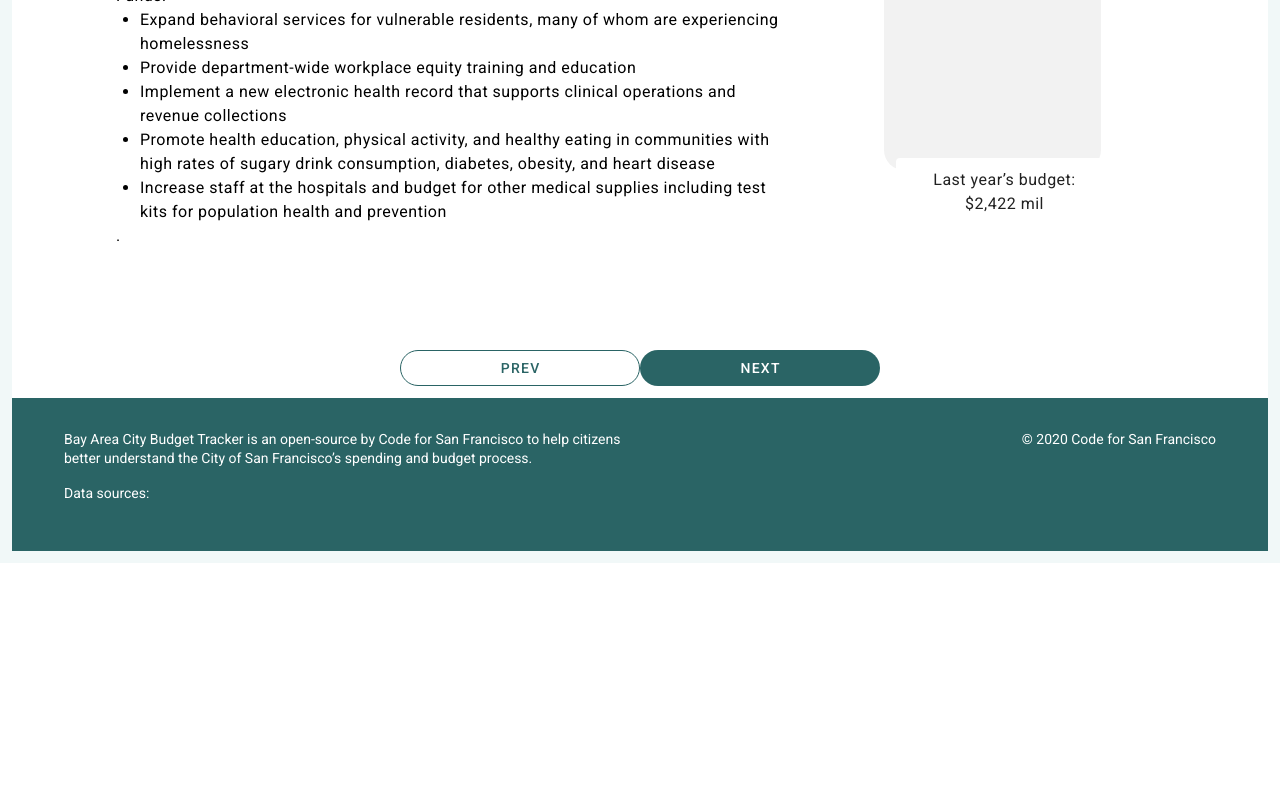
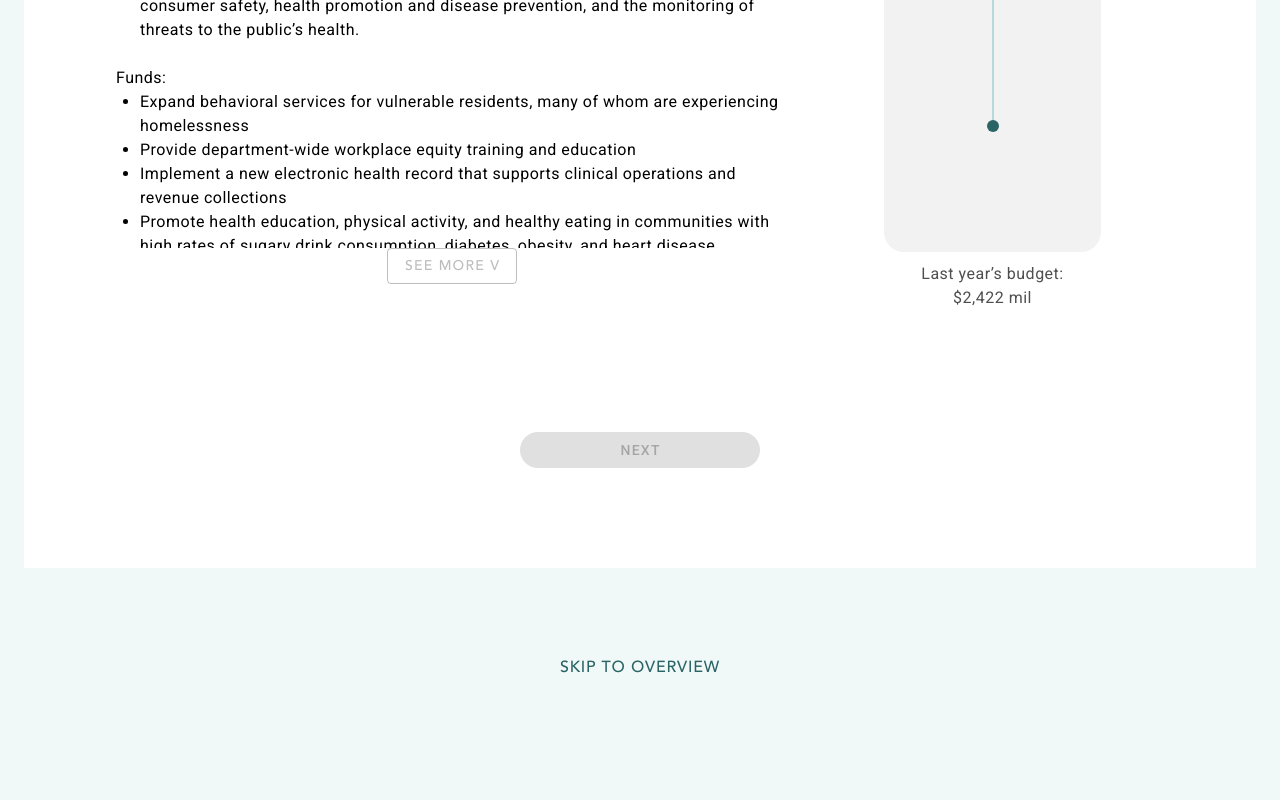
Before and after one commit to sfbrigade/datasci-police-budget, a Nuxt app: page /balance-budget in a window 1280 px wide. Shown: the part 1840-2640 px from the top of the page. Before the commit the page ends 2403 px from the top, so only its background shows below. Built offline with nearby package versions, Linux system fonts and the light colour scheme.

Commit message:
adding more styling and functionality per design

```diff
--- a/components/DepartmentsWalkthrough.vue
+++ b/components/DepartmentsWalkthrough.vue
@@ -12,42 +12,54 @@
         </v-row>
         <v-row class="Category-Content">
           <v-col cols="7">
-            <v-row class="text-sm-body-1">
+            <v-row class="Category-Content-Text text-sm-body-1">
               <span v-html="department.content"></span>
+            </v-row>
+            <v-row justify="center">
+              <v-btn id="btn" elevation="0" outlined color="#BDBDBD" @click="expand">SEE MORE v</v-btn>
             </v-row>
           </v-col>
           <v-col cols="1"></v-col>
           <v-col>
             <v-row>
-              <div class="Category-Slider"></div>
+              <div class="Category-Slider">
+                <div class="Slider-Amount">${{department.storedValue}} mil</div>
+                <v-row justify="center">
+                  <v-slider
+                    v-bind:max="department.sliderMax"
+                    v-model="department.storedValue"
+                    min="0"
+                    vertical
+                    track-color="#B6DADA"
+                    color="#2A6465"
+                    @mousedown="tradeBtns"
+                  />
                 </v-row>
-            <v-card
+              </div>
+            </v-row>
+            <v-row
               class="Category-Budget-Caption text-sm-body-1"
-              elevation="0"
-            >Last year’s budget: {{department.budget}}</v-card>
+            >Last year’s budget: {{department.budget}}</v-row>
           </v-col>
         </v-row>
       </div>
     </transition-group>
     <div class="carousel-controls">
       <v-btn
-        rounded
-        depressed
-        width="240px"
-        outlined
-        color="#2A6465"
+        v-for="(button) in buttonsShow"
+        v-bind:key="button.name"
         class="carousel-controls__button"
-        @click="previous"
-      >prev</v-btn>
-      <v-btn
+        v-bind:class="button.class"
+        v-bind:disabled="button.disabled"
+        v-bind:outlined="button.outlined"
         rounded
         depressed
         width="240px"
         color="#2A6465"
-        class="carousel-controls__button white--text"
-        @click="next"
-      >next</v-btn>
+        @click="navigate(button.text)"
+      >{{button.text}}</v-btn>
     </div>
+    <div class="skip">SKIP TO OVERVIEW</div>
   </v-container>
 </template>
 
@@ -64,7 +76,9 @@ export default {
           content:
             "The mission of the Department of Public Health is to protect and promote the health of all San Franciscans through the following divisions:<ul><li>San Francisco Health Network, which includes the Zuckerberg San Francisco General Hospital, Laguna Honda Hospital, ambulatory care, and transitions that oversee client flow throughout the system of care.</li><li>Population Health Division, which addresses public health concerns, including consumer safety, health promotion and disease prevention, and the monitoring of threats to the public’s health.</li></ul><br>Funds:<ul><li>Expand behavioral services for vulnerable residents, many of whom are experiencing homelessness</li><li>Provide department-wide workplace equity training and education</li><li>Implement a new electronic health record that supports clinical operations and revenue collections</li><li>Promote health education, physical activity, and healthy eating in communities with high rates of sugary drink consumption, diabetes, obesity, and heart disease</li><li>Increase staff at the hospitals and budget for other medical supplies including test kits for population health and prevention</li></ul>.",
           budget: "$2,422 mil",
-          display: "inherit"
+          display: "inherit",
+          sliderMax: 16452,
+          storedValue: 0
         },
         {
           department: "culture-recreation",
@@ -72,24 +86,74 @@ export default {
           content:
             "San Francisco’s recreational, cultural, and educational resources drive our quality of life and underlie our shared experience as a city. Keeping these institutions in a state of good repair is a priority. Departments include:<ul><li>Academy of Sciences</li><li>Arts Commission</li><li>Asian Art Museum</li><li>Fine Arts Museum (de Young and Legion of Honor Museums)</li><li>Law Library</li><li>Public Library (Main Library at Civic Center and 27 branch libraries)</li><li>Recreation & Parks (200+ parks, playgrounds, and open spaces)</li><li>War Memorial (War Memorial Opera House, Veterans Building, Davies Symphony Hall, and adjacent grounds)</li></ul><br>Funds:<ul><li>Subsidize museum free days and the free admission program for San Francisco school groups.</li><li>Provide arts education, arts organizations, affordable space, and support for individual artists</li><li>Maintain buildings and modernize collections management</li><li>Sponsor special exhibitions that educate and stimulate curiosity among broad and diverse audiences</li><li>Increase open hours at public libraries, eliminate overdue fines, increase eCollections circulation</li><li>Maintains all public parks and provides a broad range of recreation programming in community services, cultural arts, sports and athletics, and leisure services</li></ul><br>Source: City of San Francisco Budget Book",
           budget: "$489 mil",
-          display: "none"
+          display: "none",
+          sliderMax: 16452,
+          storedValue: 0
+        }
+      ],
+      buttons: [
+        {
+          name: "prev",
+          text: "prev",
+          disabled: false,
+          outlined: true,
+          method: "previous",
+          class: "",
+          render: false
+        },
+        {
+          name: "next",
+          text: "next",
+          disabled: false,
+          outlined: false,
+          method: "next",
+          class: "white--text",
+          render: false
+        },
+        {
+          name: "next-disabled",
+          text: "next",
+          disabled: true,
+          outlined: false,
+          method: "next",
+          class: "",
+          render: true
         }
       ]
     };
   },
+  computed: {
+    buttonsShow: function() {
+      return this.buttons.filter(function(button) {
+        return button.render;
+      });
+    }
+  },
   methods: {
-    next() {
+    expand() {
+      const Text = document.querySelector(".Category-Content-Text");
+      Text.style.overflow = "inherit";
+      var Btn = document.getElementById("btn");
+      Btn.remove();
+    },
+    tradeBtns() {
+      this.buttons[1].render = true;
+      this.buttons[2].render = false;
+    },
+    navigate(button) {
+      this.buttons[0].render = true;
+      if (button == "next") {
         const first = this.departments.shift();
         this.departments = this.departments.concat(first);
         this.departments[0].display = "inherit";
         this.departments[1].display = "none";
-    },
-    previous() {
+      } else {
         const last = this.departments.pop();
         this.departments = [last].concat(this.departments);
         console.log(this.departments[0]);
         this.departments[0].display = "inherit";
         this.departments[1].display = "none";
+      }
     }
   }
 };
@@ -100,9 +164,8 @@ export default {
   font-family: "Avenir";
   src: url("../assets/AvenirLTStd-Medium.otf");
 }
-
 .Category-Background {
-  background: #ffffff;
+  background: #f1f8f8;
   width: 1280px;
 }
 .Category-Title {
@@ -125,11 +188,22 @@ export default {
   padding-left: 104px;
   padding-top: 44px;
 }
+.Category-Content-Text {
+  overflow: hidden;
+  height: 398px;
+}
 .Category-Slider {
   background: #f2f2f2;
   border-radius: 20px;
   width: 217px;
   height: 402px;
+}
+.Slider-Amount {
+  padding-top: 41px;
+  padding-bottom: 30px;
+}
+.Slider-Container {
+  height: 400px;
 }
 .Category-Budget-Caption {
   width: 217px;
@@ -139,6 +213,7 @@ export default {
 }
 .carousel {
   overflow: none;
+  background: #ffffff;
 }
 .slide {
   transition: 0.2s linear;
@@ -149,7 +224,22 @@ export default {
   opacity: 0;
 }
 .carousel-controls {
+  background: #ffffff;
   text-align: center;
   z-index: 100;
+  padding-bottom: 100px;
+}
+.skip {
+  font-family: Avenir;
+  font-style: normal;
+  font-weight: 800;
+  font-size: 16px;
+  line-height: 22px;
+  color: #2a6465;
+  text-align: center;
+  letter-spacing: 0.05em;
+  text-transform: uppercase;
+  padding-bottom: 129px;
+  padding-top: 89px;
 }
 </style>
--- a/pages/balance-budget.vue
+++ b/pages/balance-budget.vue
@@ -268,10 +268,6 @@
         </v-row>
         <v-row justify="center" class="my-10">
           <v-spacer />
-          <v-col cols="2">
-            <v-btn rounded color="#2A6465" dark block>NEXT</v-btn>
-          </v-col>
-          <v-spacer />
         </v-row>
       </div>
       <DepartmentsWalkthrough />
```
Lines whose indentation alone changed are shown as unchanged.
